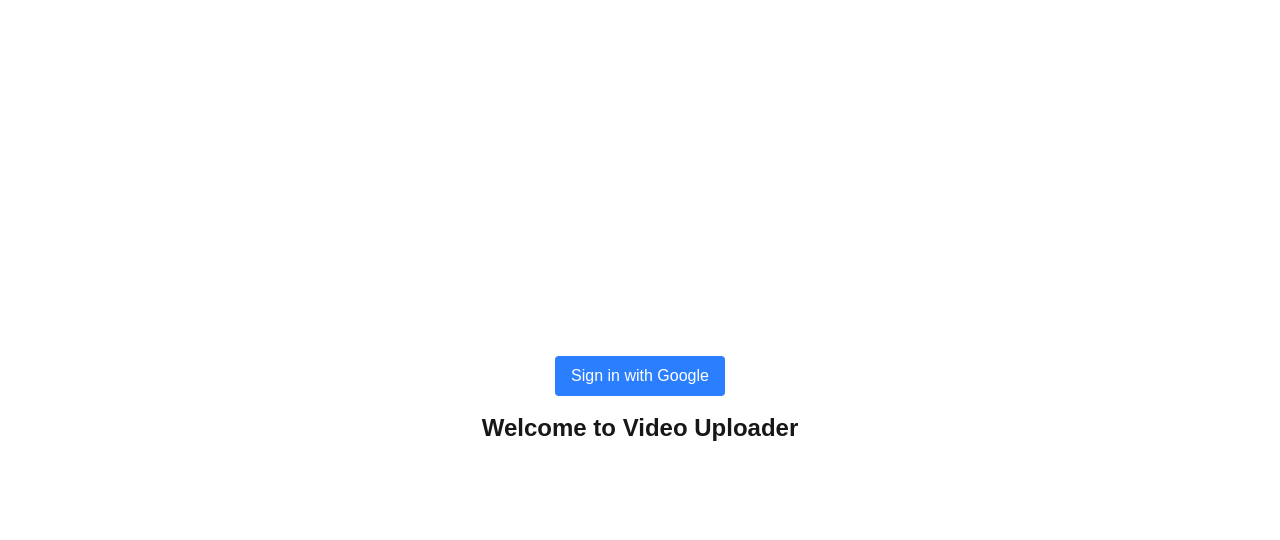
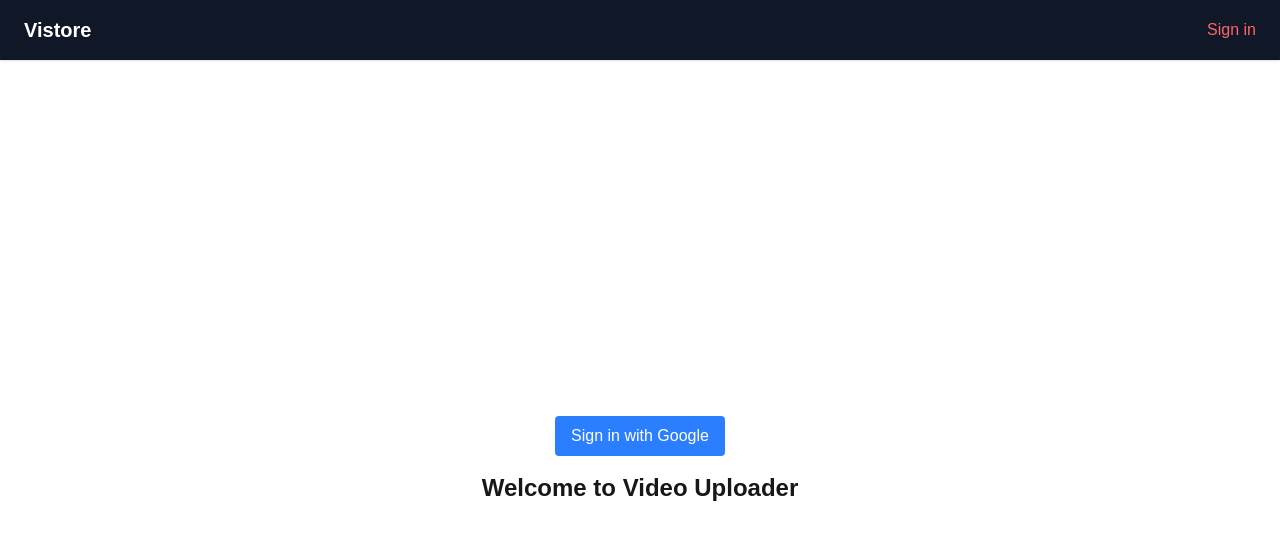
Before and after one commit to nguyenhbryan/vistore, a Next.js app: page / in a window 1280 px wide. Shown: the top 540 px of the page. Built offline with nearby package versions, Linux system fonts and the light colour scheme; no server answers.

Commit message:
added navbar
note: still wonky

```diff
--- /dev/null
+++ b/src/app/components/Navbar.tsx
@@ -0,0 +1,47 @@
+"use client";
+import React, { useState, useEffect } from "react";
+import { onAuthStateChanged, User } from "firebase/auth";
+import { auth, db } from "../utils/firebaseClient";
+import Link from "next/link";
+
+export default function Navbar() {
+  const [user, setUser] = useState<User | null>(null);
+  const [dropdown, setDropdown] = useState<Boolean>(false);
+  useEffect(() => {
+    const unsubscribe = onAuthStateChanged(auth, (firebaseUser) => {
+      setUser(firebaseUser);
+    });
+    return () => unsubscribe();
+  }, []);
+  return (
+    <nav className="w-full flex items-center justify-between px-6 py-4 bg-gray-900 shadow">
+      <div className="text-white font-bold text-xl">Vistore</div>
+      <div>
+        {user ? (
+          <div className="flex flex-col">
+            <button onClick={() => setDropdown(!dropdown)} className="text-white hover:underline">
+              <span className="text-white">{user.displayName}</span>
+              </button>
+              {dropdown && (
+                <div className="absolute bg-gray-900 right-0 mt-6 w-32 z-10">
+                  <button
+                  className="p-2 text-sm text-gray-700 hover:bg-gray-100 text-left"
+                  onClick={async () => {
+                    await auth.signOut();
+                  }}
+                  >
+                  Sign out
+                  </button>
+                </div>
+              )}
+
+          </div>
+        ) : (
+          <span className="text-red-400">
+            <Link href="/">Sign in</Link>
+          </span>
+        )}
+      </div>
+    </nav>
+  );
+}
--- a/src/app/layout.tsx
+++ b/src/app/layout.tsx
@@ -1,6 +1,7 @@
 import type { Metadata } from "next";
 import { Geist, Geist_Mono } from "next/font/google";
 import "./globals.css";
+import Navbar from "./components/Navbar";
 
 const geistSans = Geist({
   variable: "--font-geist-sans",
@@ -27,6 +28,7 @@ export default function RootLayout({
       <body
         className={`${geistSans.variable} ${geistMono.variable} antialiased`}
       >
+        <Navbar />
         {children}
       </body>
     </html>
```
